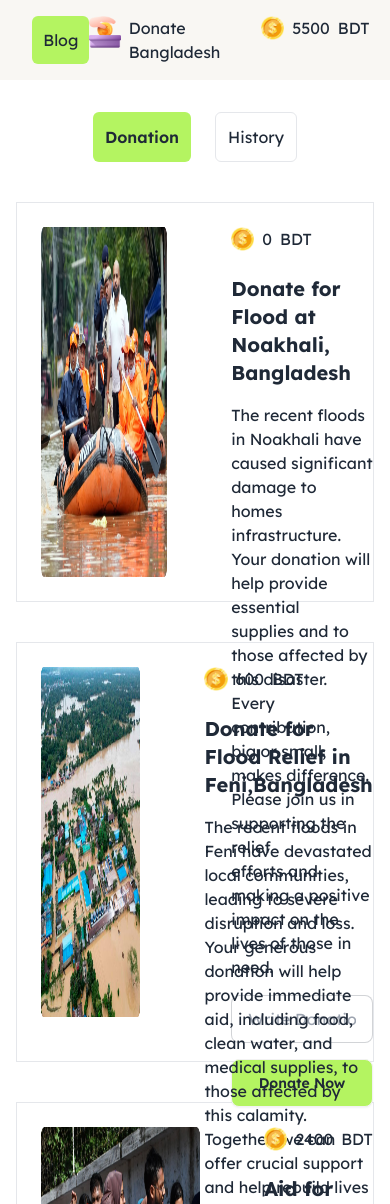
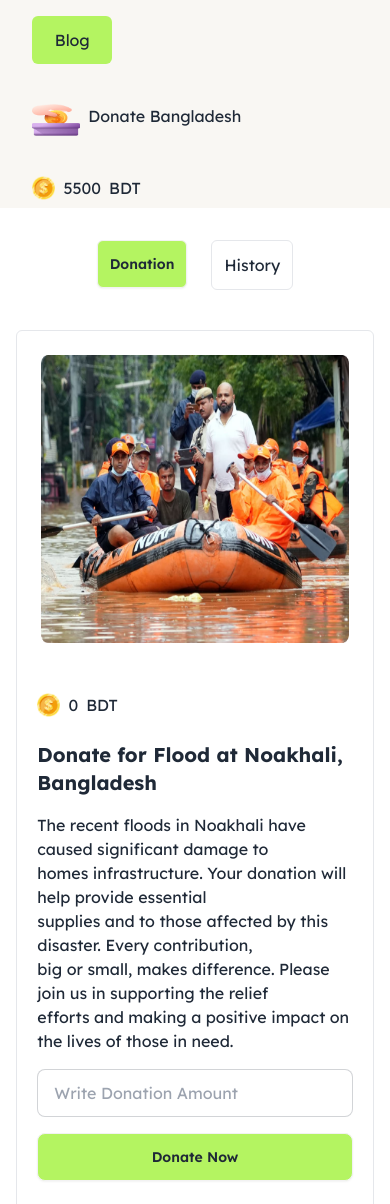
Before and after one commit to Ashimkayal4/Assignment-five, a plain HTML site: page index.html in a window 390 px wide. Shown: the top 1204 px of the page. Drawn offline with nearby package versions, Linux system fonts and the light colour scheme.

Commit message:
added responsive code

```diff
--- a/index.html
+++ b/index.html
@@ -45,9 +45,9 @@
   </head>
   <body class="google-font">
     <header>
-      <nav class="bg-nav-bg">
-        <div class="flex justify-between mx-auto w-11/12 p-4 h-20">
-          <button class="bg-btn-blog w-16 rounded-md">Blog</button>
+      <nav class="bg-nav-bg max-sm:h-52">
+        <div class="flex justify-between mx-auto w-11/12 p-4 h-20 max-sm:flex-col max-sm:gap-10 ">
+          <button class="bg-btn-blog w-20 rounded-md items-center max-sm:py-3">Blog</button>
           <div class="flex h-8 gap-2">
             <img src="./assets/logo.png" alt="" />Donate Bangladesh
           </div>
@@ -60,7 +60,7 @@
       </nav>
 
       <div class="flex justify-center mt-8 gap-6">
-        <button class="bg-btn-blog p-3 rounded-md font-semibold">
+        <button id="open-donate-section" class="bg-btn-blog p-3 rounded-md font-semibold btn">
           Donation
         </button>
         <button class="p-3 border rounded-md">History</button>
@@ -68,10 +68,11 @@
     </header>
     <!-- main start -->
     <main>
-        <!-- noakhaki -->
-      <div class=" flex w-11/12 mx-auto mt-10 gap-10 border h-[400px]">
-        <div class="p-6 h-[250px]"><img class="h-[350px]" src="./assets/noakhali.png" alt=""></div>
-        <div class="pt-6">
+      <div id="show-donate-section" class="max-sm:h-[2950px]">
+     <!-- noakhaki -->
+      <div class=" flex w-11/12 mx-auto mt-10 gap-3 border rounded-md h-[400px] max-sm:flex-col max-sm:h-[880px]">
+        <div class="p-6 h-[250px] max-sm:mb-20"><img class="h-[350px] max-sm:h-72" src="./assets/noakhali.png" alt=""></div>
+        <div class="pt-6 max-sm:p-5">
           <div class="flex h-8 gap-2">
             <img class="h-6" src="./assets/coin.png" alt="" />
             <button class="h-6"> 0</button>
@@ -85,15 +86,15 @@
       </div>
 
       <!-- feni -->
-      <div class=" flex w-11/12 mx-auto mt-10 gap-10 border h-[420px]">
-        <div class="p-6"><img class="h-[350px] w-[470px]" src="./assets/feni.png" alt=""></div>
-        <div class="pt-6 w-1/2">
+      <div class=" flex w-11/12 mx-auto mt-10 gap-3 border rounded-md h-[420px] max-sm:flex-col max-sm:h-[970px]">
+        <div class="p-6"><img class="h-[350px] w-[470px] max-sm:h-72" src="./assets/feni.png" alt=""></div>
+        <div class="pt-6 w-1/2 max-sm:w-full max-sm:p-5">
           <div class="flex h-8 gap-2">
             <img class="h-6" src="./assets/coin.png" alt="" />
             <button class="h-6">600</button>
             <p>BDT</p>
           </div>
-          <h2 class="font-bold text-xl my-4">Donate for Flood Relief in Feni,Bangladesh</h2>
+          <h2 class="font-bold text-xl my-4 max-sm:w-full">Donate for Flood Relief in Feni,Bangladesh</h2>
           <p>The recent floods in Feni have devastated local communities, leading to severe disruption and loss. Your generous donation will help provide immediate aid, including food, clean water, and medical supplies, to those affected by this calamity. Together, we can offer crucial support and help rebuild lives in the aftermath of this disaster. Every contribution counts towards making a real difference. Please consider donating today to assist those in urgent need.</p>
           <div class="mt-4"><input type="text" placeholder="Write Donation Amount" class="input input-bordered w-full"/></div>
           <button class="bg-btn-blog mt-4 btn btn-wide w-full">Donate Now</button>
@@ -101,9 +102,9 @@
       </div>
 
       <!-- protest -->
-      <div class=" flex w-11/12 mx-auto mt-10 gap-10 border h-[430px]">
-        <div class="p-6"><img class="h-[350px] w-[470px]" src="./assets/quota-protest.png" alt=""></div>
-        <div class="pt-6 w-1/2">
+      <div class=" flex w-11/12 mx-auto mt-10 gap-3 border rounded-md h-[430px] max-sm:flex-col max-sm:h-[1000px]">
+        <div class="p-6"><img class="h-[350px] w-[470px] max-sm:h-72" src="./assets/quota-protest.png" alt=""></div>
+        <div class="pt-6 w-1/2 max-sm:w-full max-sm:p-5">
           <div class="flex h-8 gap-2">
             <img class="h-6" src="./assets/coin.png" alt="" />
             <button class="h-6">2400</button>
@@ -113,11 +114,15 @@
           <p>The recent Quota movement has resulted in numerous injuries and significant hardship for many individuals. Your support is crucial in providing medical assistance, rehabilitation, and necessary supplies to those affected. By contributing, you help ensure that injured individuals receive the care and support they need during this challenging time. Every donation plays a vital role in alleviating their suffering and aiding in their recovery. Please consider making a donation to support these brave individuals in their time of need.</p>
           <div class="mt-4"><input type="text" placeholder="Write Donation Amount" class="input input-bordered w-full"/></div>
           <button class="bg-btn-blog mt-4 btn btn-wide w-full">Donate Now</button>
-
         </div>
+      </div>
+      </div>
+      <!-- For history -->
+      <div>
 
       </div>
     </main>
     <script src="./js/project.js"></script>
+    <script src="./js/modal.js"></script>
   </body>
 </html>
--- a/js/project.js
+++ b/js/project.js
@@ -0,0 +1,3 @@
+document.getElementById("open-donate-section").addEventListener('click', function () {
+    console.log('show-donate section clicked')
+});
```
Also changed, not shown: js/modal.js (added).
